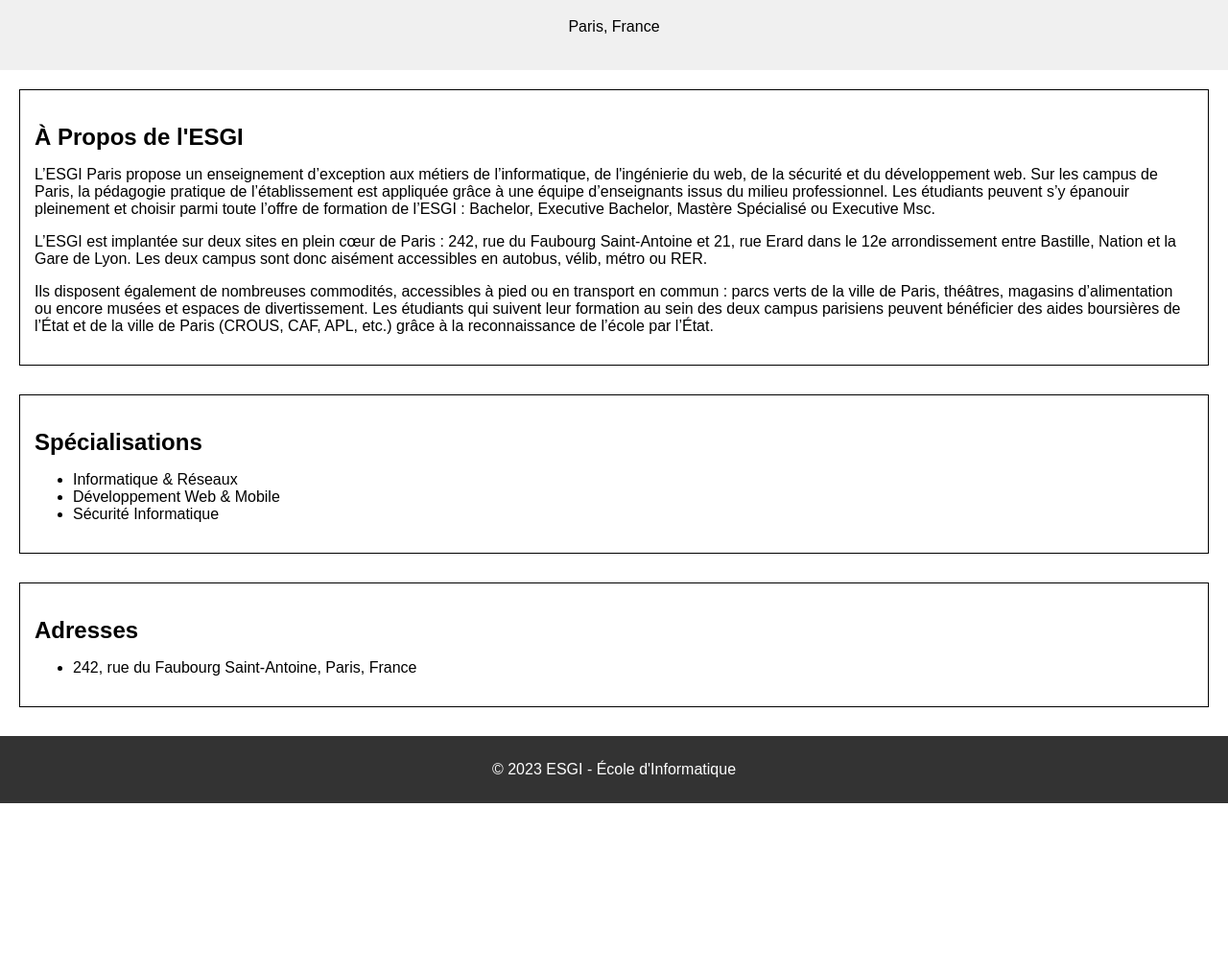
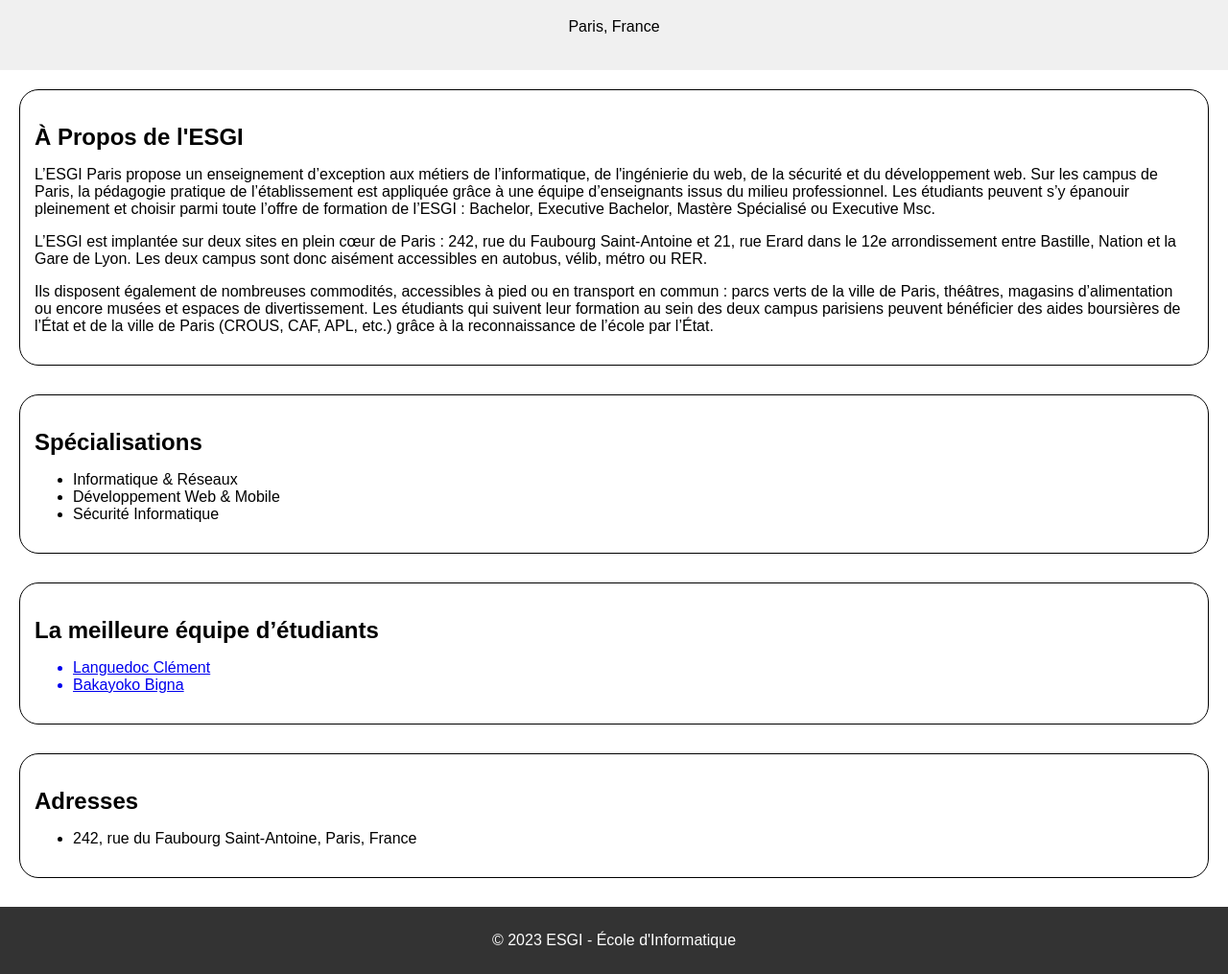
Before and after one commit to G333B/ESGICP2A5, a plain HTML site: page index.html in a window 1280 px wide. Shown: the part 81-1096 px from the top of the page at 96% size. Before the commit the page ends 918 px from the top, so only its background shows below. Drawn offline with Linux system fonts and the light colour scheme.

Commit message:
ajout new section + changement style

```diff
--- a/index.html
+++ b/index.html
@@ -31,6 +31,15 @@
       </ul>
     </section>
 
+    <section id="specializations">
+      <h2> La meilleure équipe d’étudiants</h2>
+      <ul>
+       <a href="https://github.com/G333B"> <li>Languedoc Clément</li></a>
+       <a href="https://github.com/Priisk"> <li>Bakayoko Bigna </li></a>
+
+      </ul>
+    </section>
+
     <section id="address">
       <h2>Adresses</h2>
       <ul>
--- a/style.css
+++ b/style.css
@@ -18,6 +18,7 @@ section {
   margin-bottom: 30px;
   padding: 15px;
   border: 1px solid black;
+  border-radius: 20px;
 }
 
 h2 {
```
